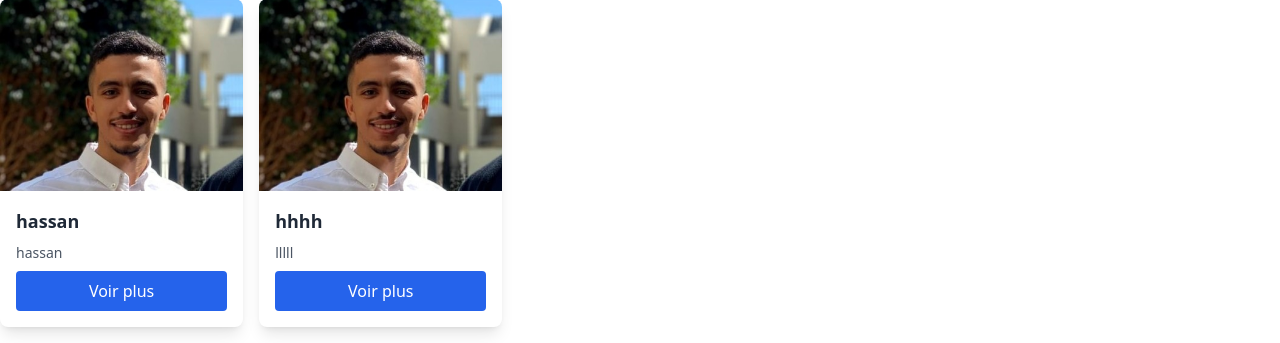
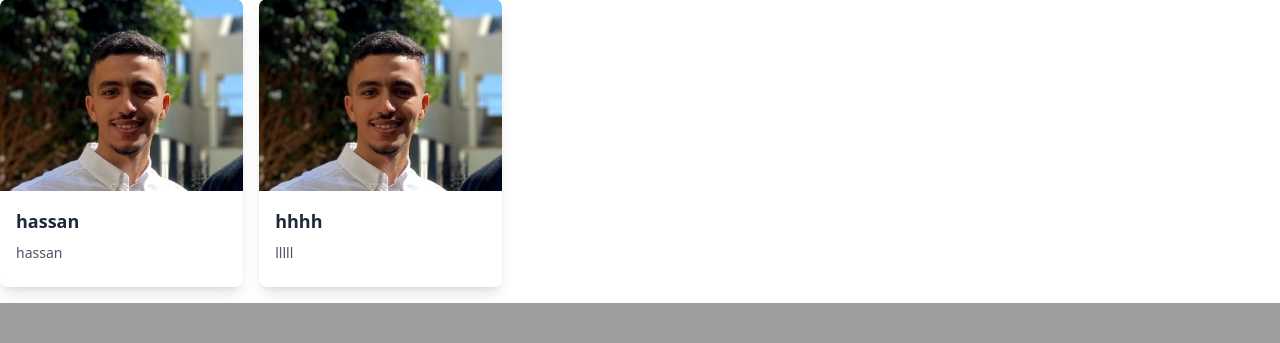
Before and after one commit to Ayoub-fetti/Syst-me-de-Gestion-de-Biblioth-que, a PHP site: page /votre-projet/index.php in a window 1280 px wide. Shown: the part 565-908 px from the top of the page. After the commit the page ends 868 px from the top, so only its background shows below. Run offline with PHP 8.4, Linux system fonts and the light colour scheme; data comes from the database, SQL or seed files in the repository; some libraries are stand-ins or nearby versions.

Commit message:
Removing Button See Details from index

```diff
--- a/index.php
+++ b/index.php
@@ -99,10 +99,7 @@ session_start();
                 <div class="p-4">
                   <h3 class="font-bold text-lg mb-2"><?php echo htmlspecialchars($book['title']); ?></h3>
                   <p class="text-gray-600 text-sm mb-2"><?php echo htmlspecialchars($book['author']); ?></p>
-                  <a href="book_details.php?id=<?php echo htmlspecialchars($book['id']); ?>"
-                     class="bg-blue-600 text-white px-4 py-2 rounded block text-center">
-                    Voir plus
-                  </a>
+
                 </div>
               </div>
               <?php
```
